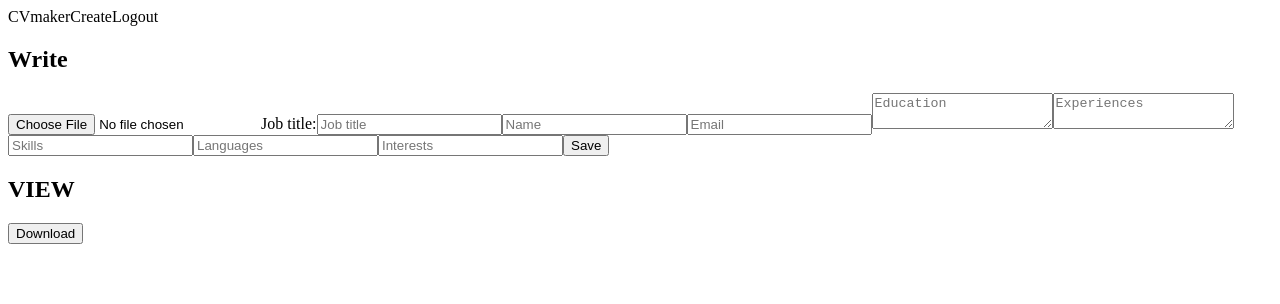
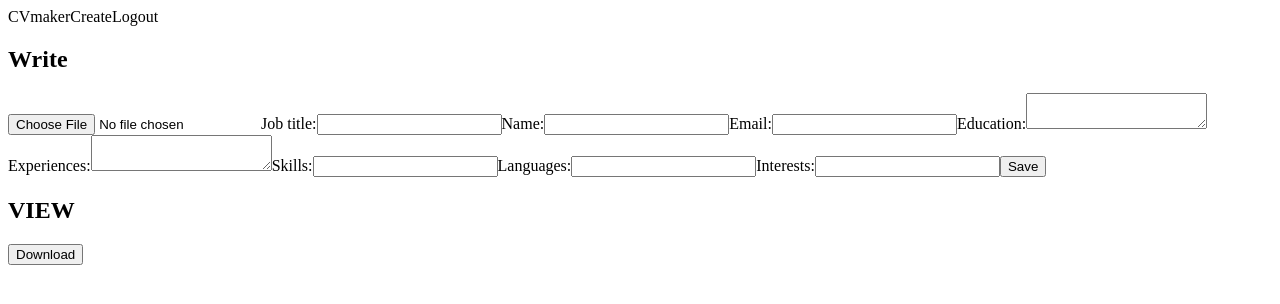
Before and after one commit to hanajarrraya/CVmaker, a React app: page / in a window 1280 px wide. Both pictures are taken after a click on the element "Create". Shown: the top 304 px of the page. Built offline with nearby package versions, Linux system fonts and the light colour scheme; no server answers; the HTML template or start-up script is replaced by a standard one.

Commit message:
restore data for user from his previous change and save the id in local storage, I still need to save the id from local storage in state and restore also the imageUrl

```diff
--- a/react-client/src/components/Create.jsx
+++ b/react-client/src/components/Create.jsx
@@ -6,7 +6,7 @@ class Create extends React.Component {
     constructor(props) {
         super(props);
         this.state = {
-            jobtitle:"",
+            jobtitle: "",
             name: "",
             email: "",
             imageUrl: "",
@@ -15,15 +15,30 @@ class Create extends React.Component {
             skills: "",
             languages: "",
             interests: "",
+            _id:""
 
 
         }
 
     }
-componentDidMount(){
-    axios.get('/api/cv', {  }).then((data) => {
-        console.log('data in client', data)
-        this.setState({data:data})
+    getId(){
+        var a=JSON.parse(localStorage.getItem('_id'))
+        console.log('id in create:', a)
+        this.setState({ _id: "60f1bd4819397546d4847579"})
+        console.log('id in create from state:',this.state._id)
+    }
+    componentDidMount() {
+        this.getId()
+        axios.post('/api/cv/create', { _id: "60f1bd4819397546d4847579"}).then(({ data }) => {
+             console.log('data in client in create=', data)
+            this.setState({ jobtitle: data[0].jobtitle, name: data[0].name,
+            email: data[0].email,
+            imageUrl: data[0].imageUrl,
+            education: data[0].education,
+            experience: data[0].experience,
+            skills: data[0].skills,
+            languages: data[0].languages,
+            interests:data[0].interests })
 
         })
     }
@@ -57,13 +72,20 @@ componentDidMount(){
         this.setState({ interests: e.target.value })
     }
     save() {
-        // axios.put('/api/cv', {})
-        //     .then((data) => {
-        //         console.log('data in client', data)
+        axios.put('/api/cv/save/60f1bd4819397546d4847579', { jobtitle: this.state.jobtitle , name: this.state.name,
+            email: this.state.email,
+            imageUrl: this.state.imageUrl,
+            education: this.state.education,
+            experience: this.state.experience,
+            skills: this.state.skills,
+            languages: this.state.languages,
+            interests:this.state.interests})
+            .then((data) => {
+                console.log('data in client in save', data)
 
-        //     }
+            }
 
-        //     )
+            )
     }
 
     preview_image(e) {
@@ -74,8 +96,9 @@ componentDidMount(){
 
         }
         reader.readAsDataURL(e.target.files[0]);
+        this.setState({imageUrl:e.target.files[0]})
     }
-    download(){
+    download() {
         var doc = new jsPDF();
         var elementHTML = $('#content').html();
         var specialElementHandlers = {
@@ -98,24 +121,31 @@ doc.save('sample-document.pdf');
         return (<div className="create">
             <div className="create-editor">
                 <h2>Write</h2>
-                <form>
+                <div>
 
                     <input type="file" accept="image/*" onChange={this.preview_image.bind(this)} />
                     <label>Job title:</label>
-                    <input className="create-input" type="text" placeholder="Job title" onChange={this.handleChangeTitle.bind(this)}></input>
-                    <input className="create-input" type="text" placeholder="Name" onChange={this.handleChangeName.bind(this)}></input>
-                    <input className="create-input" type="text" placeholder="Email" onChange={this.handleChangeEmail.bind(this)}></input>
-                    <textarea className="create-body-textarea" placeholder="Education" onChange={this.handleChangeEducation.bind(this)}></textarea>
-                    <textarea className="create-body-textarea" placeholder="Experiences" onChange={this.handleChangeExperiences.bind(this)}></textarea>
-                    <input className="create-input" type="text" placeholder="Skills" onChange={this.handleChangeSkills.bind(this)}></input>
-                    <input className="create-input" type="text" placeholder="Languages" onChange={this.handleChangeLanguages.bind(this)}></input>
-                    <input className="create-input" type="text" placeholder="Interests" onChange={this.handleChangeInterests.bind(this)}></input>
+                    <input className="create-input" type="text" placeholder={this.state.jobtitle} onChange={this.handleChangeTitle.bind(this)}></input>
+                    <label>Name:</label>
+                    <input className="create-input" type="text" placeholder={this.state.name} onChange={this.handleChangeName.bind(this)}></input>
+                    <label>Email:</label>
+                    <input className="create-input" type="text" placeholder={this.state.email} onChange={this.handleChangeEmail.bind(this)}></input>
+                    <label>Education:</label>
+                    <textarea className="create-body-textarea" placeholder={this.state.education} onChange={this.handleChangeEducation.bind(this)}></textarea>
+                    <label>Experiences:</label>
+                    <textarea className="create-body-textarea" placeholder={this.state.experiences} onChange={this.handleChangeExperiences.bind(this)}></textarea>
+                    <label>Skills:</label>
+                    <input className="create-input" type="text" placeholder={this.state.skills} onChange={this.handleChangeSkills.bind(this)}></input>
+                    <label>Languages:</label>
+                    <input className="create-input" type="text" placeholder={this.state.languages} onChange={this.handleChangeLanguages.bind(this)}></input>
+                    <label>Interests:</label>
+                    <input className="create-input" type="text" placeholder={this.state.interests} onChange={this.handleChangeInterests.bind(this)}></input>
                     <button className="create-submit-button" type="submit" onClick={() => { this.save() }}>Save</button>
-                </form>
+                </div>
             </div>
             <div className="create-preview " id="content">
                 <h2>VIEW</h2>
-                <form>
+                <div>
                     <img id="output_image" className="create-preview-image" />
                     <text className="view-input" type="text"  >{this.state.jobtitle}</text>
                     <text className="view-input" type="text"  >{this.state.name}</text>
@@ -126,8 +156,8 @@ doc.save('sample-document.pdf');
                     <text className="view-input" type="text"  >{this.state.skills}</text>
                     <text className="view-input" type="text"  >{this.state.languages}</text>
                     <text className="view-input" type="text"  >{this.state.interests}</text>
-                    <button className="create-download-button" type="submit" onClick={() => { this.download() }}>Download</button>
-                </form>
+                    <button className="create-download-button" onClick={() => { this.download() }}>Download</button>
+                </div>
             </div>
         </div>)
     }
--- a/react-client/src/components/Login.jsx
+++ b/react-client/src/components/Login.jsx
@@ -18,8 +18,10 @@ class Login extends React.Component {
     getUser() {
         axios.post('/api/cv/login',{ username: this.state.username, password: this.state.password }).then(({data}) => {
 
-            console.log('data in client', data)
+            // console.log('data in client', data)
                 if(data.length===1){
+                    console.log("id in login=",data[0]._id)
+                    localStorage.setItem('_id', JSON.stringify(data[0]._id));
                     this.props.changeView('create')
                 }
 
--- a/react-client/src/components/Signup.jsx
+++ b/react-client/src/components/Signup.jsx
@@ -20,6 +20,7 @@ class Signup extends React.Component {
     addUser() {
         axios.post('/api/cv', { username: this.state.username, password: this.state.password }).then((data) => {
             console.log('data in client', data)
+            localStorage.setItem('_id', JSON.stringify(data._id));
             this.props.changeView('create');
 
         })
```
Also changed, not shown: 2 other files (tests, documents, lock files or other folders). Lines whose indentation alone changed are shown as unchanged.
